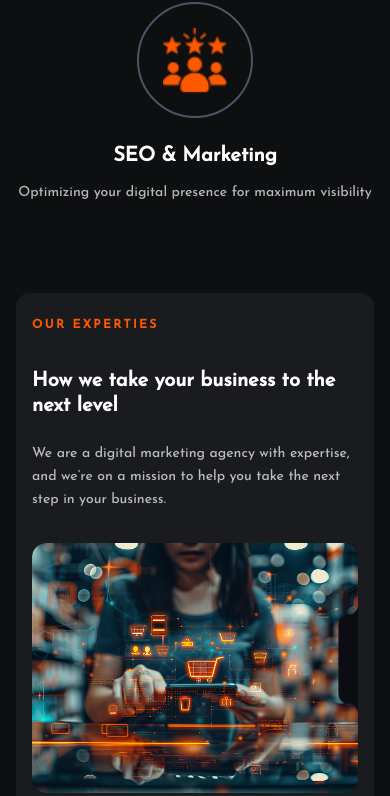
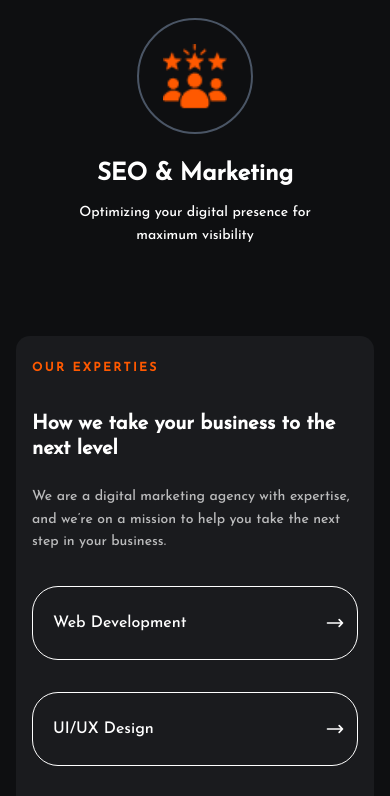
Before and after one commit to Syed-rayyan12/xpertwebstudio, a Next.js app: page / in a window 390 px wide. Shown: the part 7053-7849 px from the top of the page. Built offline with nearby package versions, Linux system fonts and the light colour scheme.

Commit message:
code updated

```diff
--- a/app/components/homeComponents/Services.jsx
+++ b/app/components/homeComponents/Services.jsx
@@ -71,12 +71,12 @@ const Services = () => {
                         </div>
 
                         {/* Title */}
-                        <h3 className="text-xl font-semibold text-white mb-3">
+                        <h3 className="text-xl max-sm:text-2xl font-semibold text-white mb-3">
                             {service.title}
                         </h3>
 
                         {/* Description */}
-                        <p className="text-white/70 text-sm leading-relaxed">
+                        <p className="text-white max-sm:px-12 text-sm leading-relaxed">
                             {service.description}
                         </p>
                     </div>
--- a/app/components/homeComponents/ServicesDetail.jsx
+++ b/app/components/homeComponents/ServicesDetail.jsx
@@ -53,7 +53,7 @@ const ServicesDetail = () => {
                 </div>
                 <div className="grid grid-cols-1 lg:grid-cols-2 gap-6 lg:gap-12 items-start">
                     <div
-                        className="relative h-[250px] sm:h-[350px] lg:h-[650px] rounded-xl overflow-hidden bg-[#0c0d12]"
+                        className="relative max-sm:hidden h-[250px] sm:h-[350px]  lg:h-[650px] rounded-xl overflow-hidden bg-[#0c0d12]"
                         onMouseEnter={() => setHoveredService(null)}
                     >
                         <Image
@@ -80,7 +80,7 @@ const ServicesDetail = () => {
                                                 alt={service.title}
                                                 fill
                                                 unoptimized
-                                                className="object-cover"
+                                                className="object-cover max-sm:hidden"
                                             />
                                         </div>
                                     </div>
```
